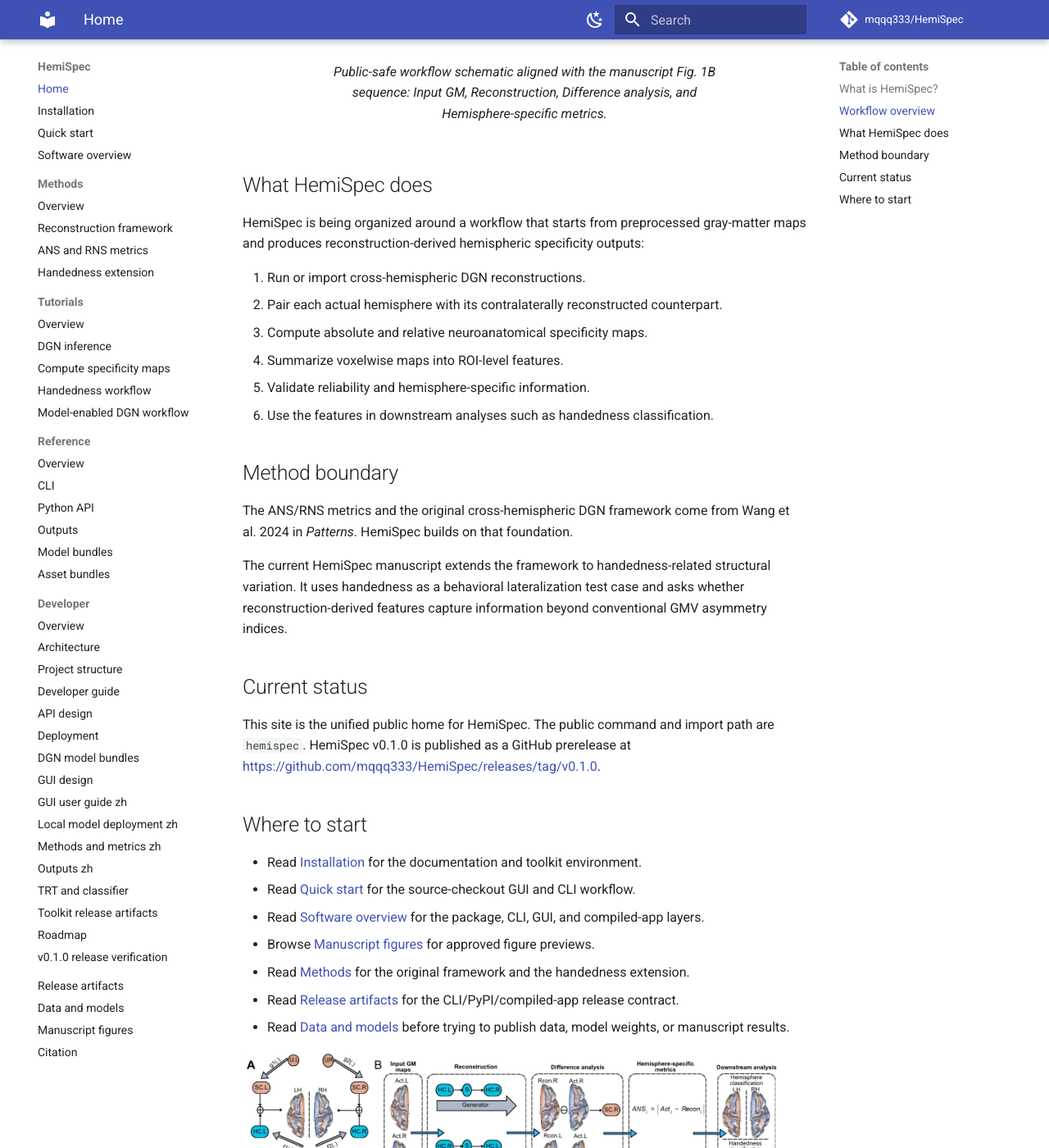
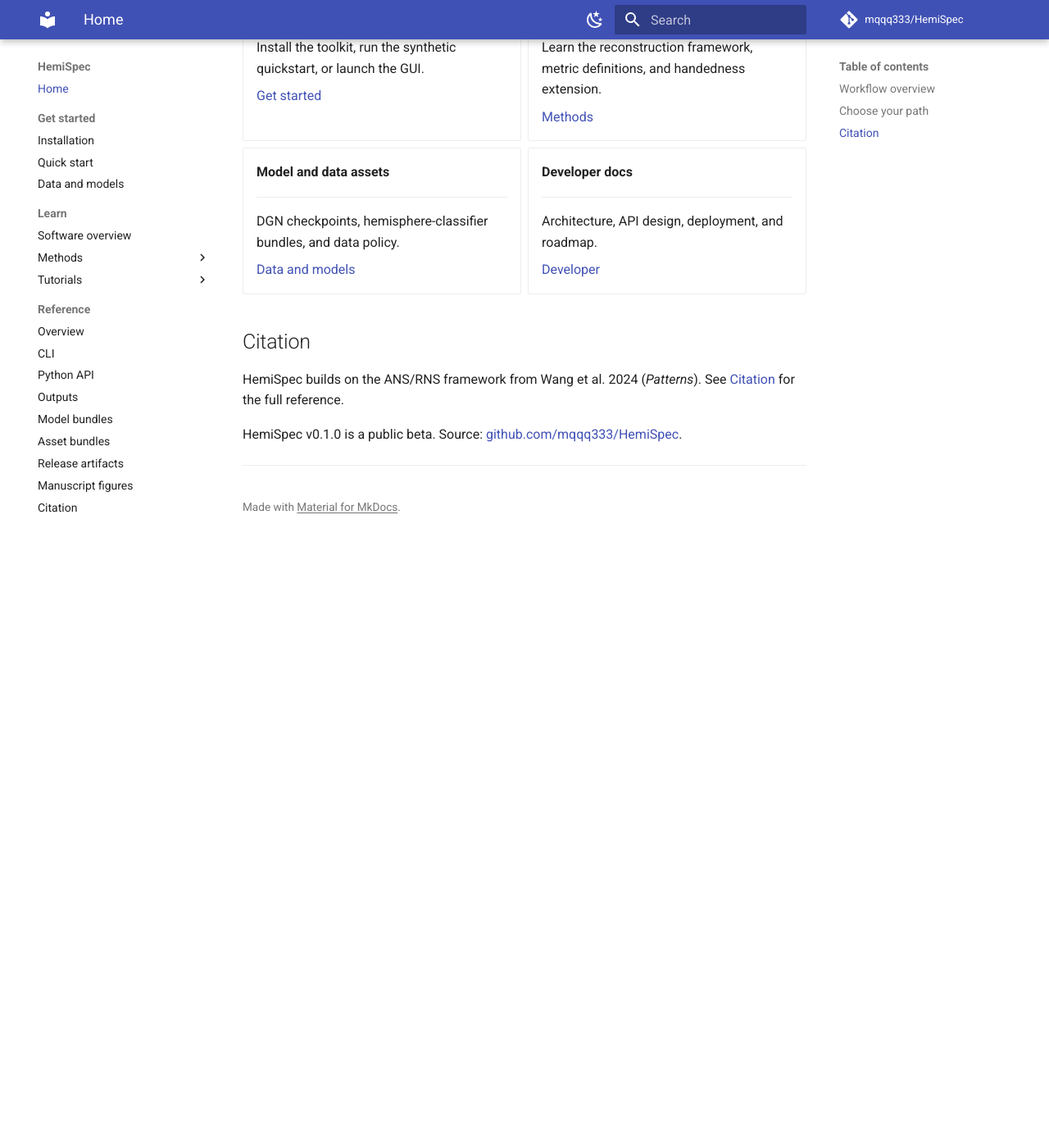
Before and after one commit to mqqq333/HemiSpec, an MkDocs documentation site: the page built from docs/index.md, in a window 1280 px wide and 1400 px high, scrolled down 1006 px. Shown: the whole window at 82% size. Built offline with MkDocs 1.6.1 and Material for MkDocs 9.7.7, drawn with Linux system fonts in a browser that asks for light colours; comment, search, counter and statistics services are not loaded; after the commit the page ends 1660 px from its top, so only the background shows below that; some of the changed text lies outside the part shown.

Commit message:
Reorganize MkDocs nav and slim down homepage
- mkdocs.yml: reduce top-level nav from 12 to 5 sections (Home, Get
  started, Learn, Reference, Developer); move Release artifacts,
  Manuscript figures, and Citation into Reference; trim Developer from
  16 to 10 items (remove Chinese user-guide and GUI-design entries from
  nav, files remain on disk)
- docs/index.md: replace verbose multi-section homepage with concise
  intro, three CTA buttons, workflow figure, grid-cards path chooser,
  and one-liner citation/status
- docs/software-overview.md: remove unpublished manuscript fig reference
  from figcaption; swap workflow figure to AI-generated PNG
- docs/assets/figures/hemispec-workflow-overview-ai.png: add new
  workflow overview figure used by index and software-overview pages

Co-Authored-By: Claude Sonnet 4.6 (1M context) <noreply@anthropic.com>

```diff
--- a/docs/index.md
+++ b/docs/index.md
@@ -1,63 +1,64 @@
 # HemiSpec
 
-**HemiSpec: Reconstruction-derived Hemispheric Specificity** is a software and workflow project for studying hemisphere-specific structure from cross-hemispheric reconstruction residuals.
-
-HemiSpec is not intended to rename the ANS/RNS metrics. Instead, it provides a clearer public home for the software, documentation, tutorials, and reproducible workflows built around those metrics.
-
-## What is HemiSpec?
-
-HemiSpec takes preprocessed gray-matter maps, compares each actual hemisphere with its contralaterally reconstructed counterpart, and produces reconstruction-derived ANS/RNS specificity maps plus optional ROI, classifier, and TRT validation outputs.
-
-HemiSpec v0.1.0 is a first public beta for research use. The source repository includes reusable DGN checkpoints and hemisphere-classifier bundles through Git LFS. Wheel/PyPI and lightweight desktop installs keep the Python package small, but model-enabled CLI/GUI/API runs can auto-download the released weights into a user cache. Real neuroimaging data and generated outputs are not distributed.
+**HemiSpec** is a software and workflow toolkit for computing reconstruction-derived hemispheric specificity (ANS/RNS) from preprocessed gray-matter maps.
 
 <p markdown="span">
-  [Download release](https://github.com/mqqq333/HemiSpec/releases/tag/v0.1.0){ .md-button .md-button--primary }
-  [Quick start](quickstart.md){ .md-button }
-  [Assets and models](data-and-models.md){ .md-button }
+  [Quick start](quickstart.md){ .md-button .md-button--primary }
+  [Download release](https://github.com/mqqq333/HemiSpec/releases/tag/v0.1.0){ .md-button }
+  [Data and models](data-and-models.md){ .md-button }
 </p>
 
 ## Workflow overview
 
 <figure markdown="span">
-  ![HemiSpec workflow overview](assets/figures/hemispec-workflow-overview.svg){ width="100%" }
-  <figcaption>Public-safe workflow schematic aligned with the manuscript Fig. 1B sequence: Input GM, Reconstruction, Difference analysis, and Hemisphere-specific metrics.</figcaption>
+  ![HemiSpec workflow overview](assets/figures/hemispec-workflow-overview-ai.png){ width="100%" }
+  <figcaption>Input GM maps → cross-hemispheric DGN reconstruction → ANS/RNS specificity maps → ROI summaries and validation.</figcaption>
 </figure>
 
-## What HemiSpec does
+## Choose your path
 
-HemiSpec is being organized around a workflow that starts from preprocessed gray-matter maps and produces reconstruction-derived hemispheric specificity outputs:
+<div class="grid cards" markdown>
 
-1. Run or import cross-hemispheric DGN reconstructions.
-2. Pair each actual hemisphere with its contralaterally reconstructed counterpart.
-3. Compute absolute and relative neuroanatomical specificity maps.
-4. Summarize voxelwise maps into ROI-level features.
-5. Validate reliability and hemisphere-specific information.
-6. Use the features in downstream analyses such as handedness classification.
+-   **Run HemiSpec**
 
-## Method boundary
+    ---
 
-The ANS/RNS metrics and the original cross-hemispheric DGN framework come from Wang et al. 2024 in *Patterns*. HemiSpec builds on that foundation.
+    Install the toolkit, run the synthetic quickstart, or launch the GUI.
 
-The current HemiSpec manuscript extends the framework to handedness-related structural variation. It uses handedness as a behavioral lateralization test case and asks whether reconstruction-derived features capture information beyond conventional GMV asymmetry indices.
+    [Get started](installation.md)
 
-## Current status
+-   **Understand ANS/RNS**
 
-This site is the unified public home for HemiSpec. The public command and import path are `hemispec`. HemiSpec v0.1.0 is published as a GitHub prerelease at [https://github.com/mqqq333/HemiSpec/releases/tag/v0.1.0](https://github.com/mqqq333/HemiSpec/releases/tag/v0.1.0).
+    ---
 
-## Where to start
+    Learn the reconstruction framework, metric definitions, and handedness extension.
 
-- Read [Installation](installation.md) for the documentation and toolkit environment.
-- Read [Quick start](quickstart.md) for the source-checkout GUI and CLI workflow.
-- Read [Software overview](software-overview.md) for the package, CLI, GUI, and compiled-app layers.
-- Browse [Manuscript figures](manuscript-figures.md) for approved figure previews.
-- Read [Methods](methods/index.md) for the original framework and the handedness extension.
-- Read [Release artifacts](release-artifacts.md) for the CLI/PyPI/compiled-app release contract.
-- Read [Data and models](data-and-models.md) before trying to publish data, model weights, or manuscript results.
+    [Methods](methods/index.md)
 
-<figure markdown="span">
-  ![HemiSpec study design overview](assets/figures/hemispec-study-design.png){ width="100%" }
-  <figcaption>HemiSpec organizes cross-hemispheric reconstruction, reconstruction-derived ANS/RNS specificity maps, validation, ROI summaries, and downstream lateralization analyses into one workflow.</figcaption>
-</figure>
+-   **Model and data assets**
+
+    ---
+
+    DGN checkpoints, hemisphere-classifier bundles, and data policy.
+
+    [Data and models](data-and-models.md)
+
+-   **Developer docs**
+
+    ---
+
+    Architecture, API design, deployment, and roadmap.
+
+    [Developer](developer/index.md)
+
+</div>
+
+## Citation
+
+HemiSpec builds on the ANS/RNS framework from Wang et al. 2024 (*Patterns*).
+See [Citation](citation.md) for the full reference.
+
+HemiSpec v0.1.0 is a public beta. Source: [github.com/mqqq333/HemiSpec](https://github.com/mqqq333/HemiSpec).
 
 ---
 
--- a/mkdocs.yml
+++ b/mkdocs.yml
@@ -54,20 +54,23 @@ markdown_extensions:
 
 nav:
   - Home: index.md
-  - Installation: installation.md
-  - Quick start: quickstart.md
-  - Software overview: software-overview.md
-  - Methods:
-      - Overview: methods/index.md
-      - Reconstruction framework: methods/reconstruction-framework.md
-      - ANS and RNS metrics: methods/ans-rns-metrics.md
-      - Handedness extension: methods/handedness-extension.md
-  - Tutorials:
-      - Overview: tutorials/index.md
-      - DGN inference: tutorials/dgn-inference.md
-      - Compute specificity maps: tutorials/compute-specificity.md
-      - Handedness workflow: tutorials/handedness-workflow.md
-      - Model-enabled DGN workflow: tutorials/model-enabled-dgn-workflow.md
+  - Get started:
+      - Installation: installation.md
+      - Quick start: quickstart.md
+      - Data and models: data-and-models.md
+  - Learn:
+      - Software overview: software-overview.md
+      - Methods:
+          - Overview: methods/index.md
+          - Reconstruction framework: methods/reconstruction-framework.md
+          - ANS and RNS metrics: methods/ans-rns-metrics.md
+          - Handedness extension: methods/handedness-extension.md
+      - Tutorials:
+          - Overview: tutorials/index.md
+          - DGN inference: tutorials/dgn-inference.md
+          - Compute specificity maps: tutorials/compute-specificity.md
+          - Handedness workflow: tutorials/handedness-workflow.md
+          - Model-enabled DGN workflow: tutorials/model-enabled-dgn-workflow.md
   - Reference:
       - Overview: reference/index.md
       - CLI: reference/cli.md
@@ -75,6 +78,9 @@ nav:
       - Outputs: reference/outputs.md
       - Model bundles: reference/model-bundles.md
       - Asset bundles: reference/asset-bundle.md
+      - Release artifacts: release-artifacts.md
+      - Manuscript figures: manuscript-figures.md
+      - Citation: citation.md
   - Developer:
       - Overview: developer/index.md
       - Architecture: developer/architecture.md
@@ -83,16 +89,6 @@ nav:
       - API design: developer/api-design.md
       - Deployment: developer/deployment.md
       - DGN model bundles: developer/dgn-model-bundle.md
-      - GUI design: developer/gui-design.md
-      - GUI user guide zh: developer/gui-user-guide-zh.md
-      - Local model deployment zh: developer/local-model-deployment-zh.md
-      - Methods and metrics zh: developer/methods-and-metrics-zh.md
-      - Outputs zh: developer/outputs-zh.md
       - TRT and classifier: developer/trt-and-classifier-tasks.md
-      - Toolkit release artifacts: developer/toolkit-release-artifacts.md
       - Roadmap: developer/roadmap.md
-      - v0.1.0 release verification: developer/release-verification-v0.1.0.md
-  - Release artifacts: release-artifacts.md
-  - Data and models: data-and-models.md
-  - Manuscript figures: manuscript-figures.md
-  - Citation: citation.md
+      - Release verification v0.1.0: developer/release-verification-v0.1.0.md
```
Also changed, not shown: docs/software-overview.md (+2 -2 lines), docs/assets/figures/hemispec-workflow-overview-ai.png (added).
